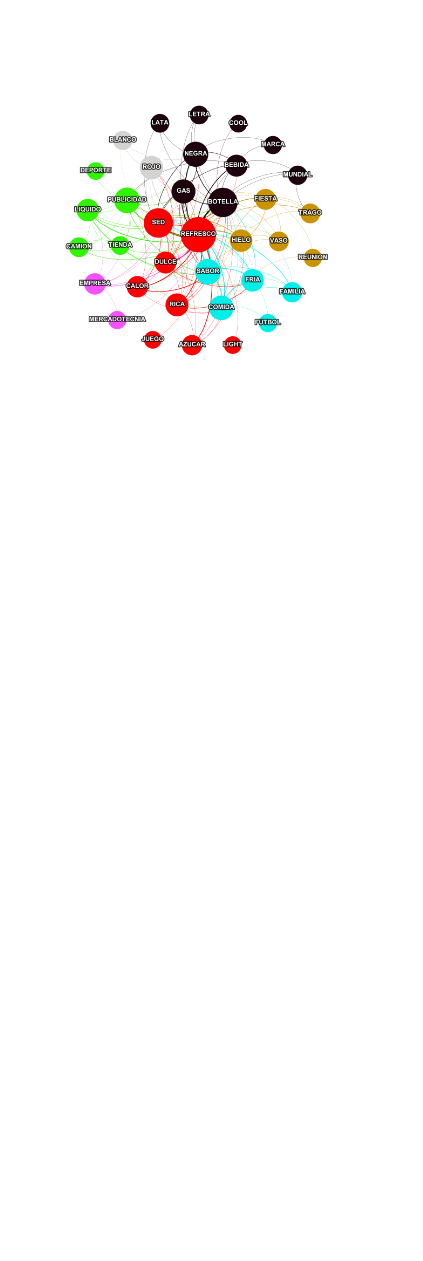
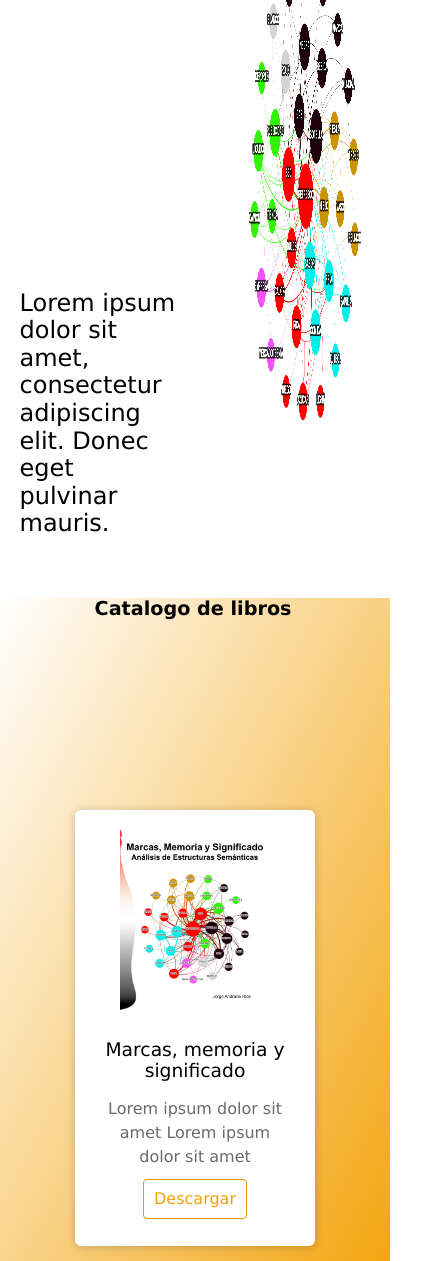
Before and after one commit to FernandoAdrianAndrade/paginaWebMava, a plain HTML site: page index.html in a window 390 px wide. Shown: the part 259-1520 px from the top of the page, 423 px wide, since content can reach past the window. Before the commit the page ends 844 px from the top, so only its background shows below. Drawn offline with Linux system fonts and the light colour scheme.

Commit message:
Se incluye las tarjetas de los libros, hasta aqui la pagina no es responsive, el proyecto queda pendiente

```diff
--- a/estilos/estilosIndex.css
+++ b/estilos/estilosIndex.css
@@ -4,7 +4,7 @@
     font-family: Verdana, Geneva, Tahoma, sans-serif;
 }
 
-a {
+.top a {
     text-decoration: none;
     background-image: linear-gradient(#F4874B, #192e19);
     background-position: 0% 100%;
@@ -23,7 +23,7 @@ a:hover, a:focus {
 }
 
 .top{
-    box-shadow: 0em .6em 3em grey;
+    box-shadow: 0em .1em 1em gray ;
     display: block;
     position: sticky;
     top: 1em;
@@ -84,14 +84,98 @@ a:hover, a:focus {
 }
 
 .principal{
-    background-image: url(../imagenes/redCoca.png);
-    background-size:contain;
-    background-repeat: no-repeat;
-    background-position: center;
-    margin-left: 15vw;
-    margin-right: 15vw;
+    height: 87vh;
+    margin: 0;
+    background-color: #FFFFFF;
+}
+.principal__texto{
+    float: left;
+    width: 40vw;
+    height: 10vh;
+    margin-top: 52vh;
+    margin-left: 5vw;
+    font-size: 1.5em;
+}
+.principal__imagen{
+    height: 60vh;
+    width: 30vw;
+    float: right;
+    margin-right: 7vw;
     margin-top: 10vh;
+    opacity: 1;
+}
+.libros{
+    width: 100vw;
+    height: 87vh;
+    display: block;
+    background: linear-gradient(to bottom right,white, #F2A104);
+    text-align: center;
+
+}
+
+.libros h1{
+    text-align: center;
+    font-size: larger;
+    text-decoration-style: none;
+    display: block;
+    width: 99vw;
+    height: 20vh;
+}
+
+
+.card{
+
+    display: inline-block;
+    padding: 10px;
+    width: 15em;
+    height: 27.3em;
+    margin: 30px;
+    border-radius: 6px;
     overflow: hidden;
-    width: 70vw;
-    height: 70vh;
+    background: white;
+    box-shadow: 0px 1px 10px rgba(0,0,0,0.2);
+    cursor:default;
+    transition: all 1.5s ease;
 }
+
+.card:hover{
+    box-shadow: 5px 5px 20px rgba(0,0,0,0.8);
+    transform: translateY(-3%);
+}
+
+.card img{
+    text-align: center;
+    width: 150px;
+    height: 200px;
+}
+.card .contenido{
+    padding: 15px;
+    text-align: center;
+}
+
+.card .contenido p{
+    line-height: 1.5;
+    color: #6a6a6a;
+}
+
+.card .contenido h3{
+    font-weight: 400;
+    margin-bottom: 15px;
+}
+
+.card .contenido a{
+
+    text-decoration: none;
+    display:  inline-block;
+    padding: 10px;
+    margin-top: 10px;
+    color: #F2A104;
+    border: 1px solid #e49800;
+    border-radius: 4px;
+    transition: all 400ms ease;
+}
+
+.card .contenido a:hover{
+    background: #F2A104 ;
+    color: white;
+}
--- /dev/null
+++ b/estilos/estilosScroll.css
@@ -0,0 +1,29 @@
+body{
+    overflow: auto;
+}
+body::-webkit-scrollbar {
+    -webkit-appearance: none;
+    display: none;
+}
+
+body::-webkit-scrollbar:vertical {
+    width:10px;
+}
+
+body::-webkit-scrollbar-button:increment,body::-webkit-scrollbar-button {
+    display: none;
+}
+
+body::-webkit-scrollbar:horizontal {
+    height: 10px;
+}
+
+body::-webkit-scrollbar-thumb {
+    background-color: #cedbe4;
+    border-radius: 20px;
+}
+
+body::-webkit-scrollbar-track {
+    background-color: #7c7a75;
+    opacity: .5;
+}
--- a/index.html
+++ b/index.html
@@ -8,6 +8,7 @@
         <meta lang="es">
         <link rel="stylesheet" href="estilos/normalize.css">
         <link rel="stylesheet" href="estilos/estilosIndex.css">
+        <link rel="stylesheet" href="estilos/estilosScroll.css">
     </head>
 
     <body>
@@ -18,18 +19,49 @@
                 </div>
                 <nav class="top__navegacion">
                     <ul class="top__navegacion__lista">
-                        <li class="top__navegacion__lista__item"><a class="top__navegacion__lista__enlace" href="">Blog</a></li>
-                        <li class="top__navegacion__lista__item"><a class="top__navegacion__lista__enlace" href="">Recursos</a></li>
+                        <li class="top__navegacion__lista__item"><a class="top__navegacion__lista__enlace" href="">Inicio</a></li>
                         <li class="top__navegacion__lista__item"><a class="top__navegacion__lista__enlace" href="">Libros</a></li>
                         <li class="top__navegacion__lista__item"><a class="top__navegacion__lista__enlace" href="">Contacto</a></li>
+                        <li class="top__navegacion__lista__item"><a class="top__navegacion__lista__enlace" href="">Blog</a></li>
                     </ul>
                 </nav>
             </div>
         </header>
 
         <div class="principal">
+            <img class="principal__imagen" src="imagenes/redCoca.png">
 
+            <div class="principal__texto">
+                Lorem ipsum dolor sit amet, consectetur adipiscing elit. Donec eget pulvinar mauris.
+            </div>
+        </div>
 
+        <div class="libros">
+
+            <h1>Catalogo de libros</h1>
+            <div>
+                <div class="card">
+                    <figure>
+                        <img src="imagenes/marcasSignificado.png">
+                    </figure>
+                    <div class="contenido">
+                        <h3>Marcas, memoria y significado</h3>
+                        <p>Lorem ipsum dolor sit amet Lorem ipsum dolor sit amet</p>
+                        <a href="">Descargar</a>
+                    </div>
+                </div>
+
+                <div class="card">
+                    <figure>
+                        <img src="imagenes/inteligenciaInves.png">
+                    </figure>
+                    <div class="contenido">
+                        <h3>La inteligencia detrás de la investigación</h3>
+                        <p>Lorem ipsum dolor sit amet Lorem ipsum dolor sit amet</p>
+                        <a href="">Descargar</a>
+                    </div>
+                </div>
+            </div>
         </div>
 
 
```
Also changed, not shown: imagenes/inteligenciaInves.png (added), 1 other file.
